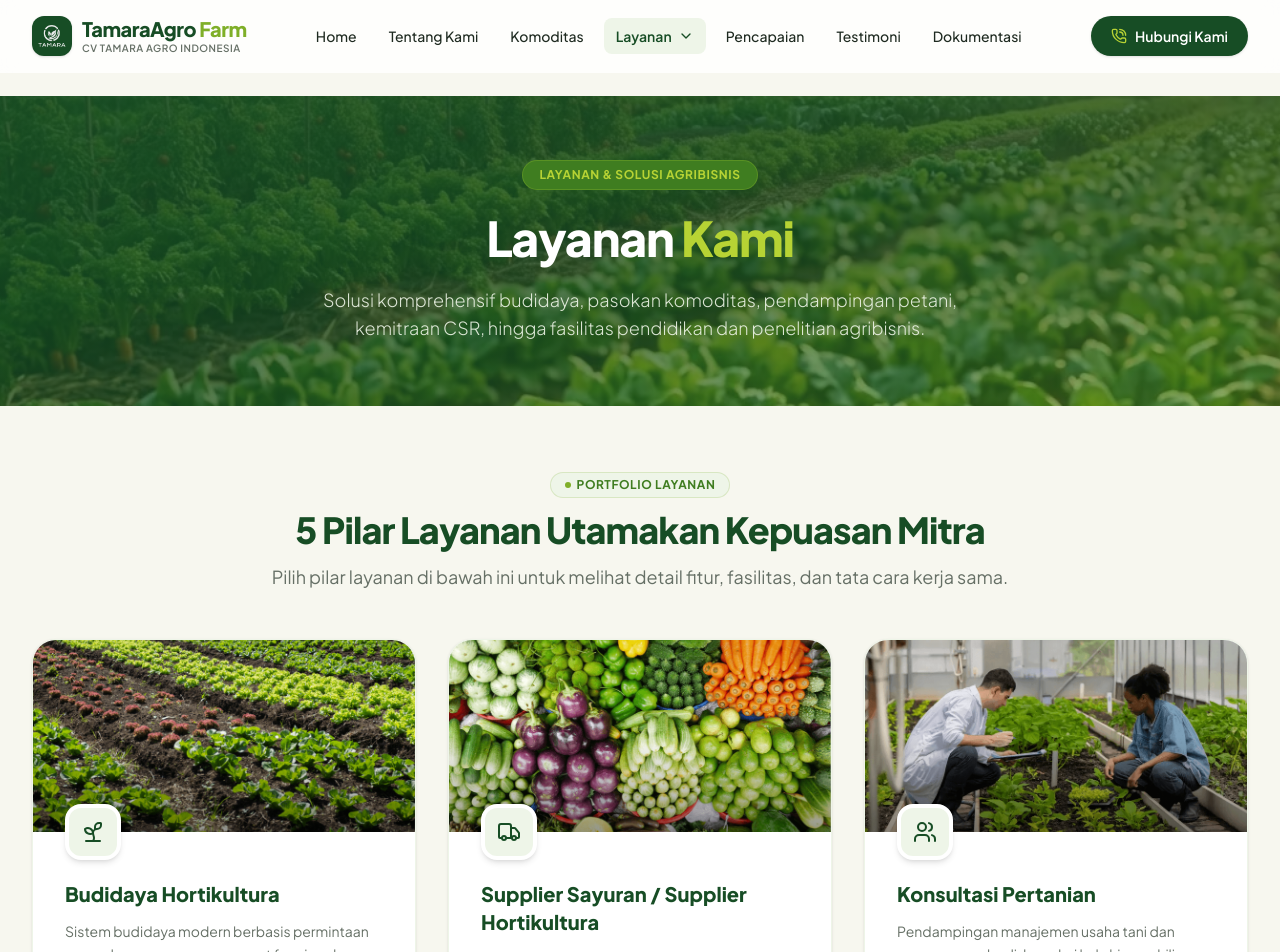
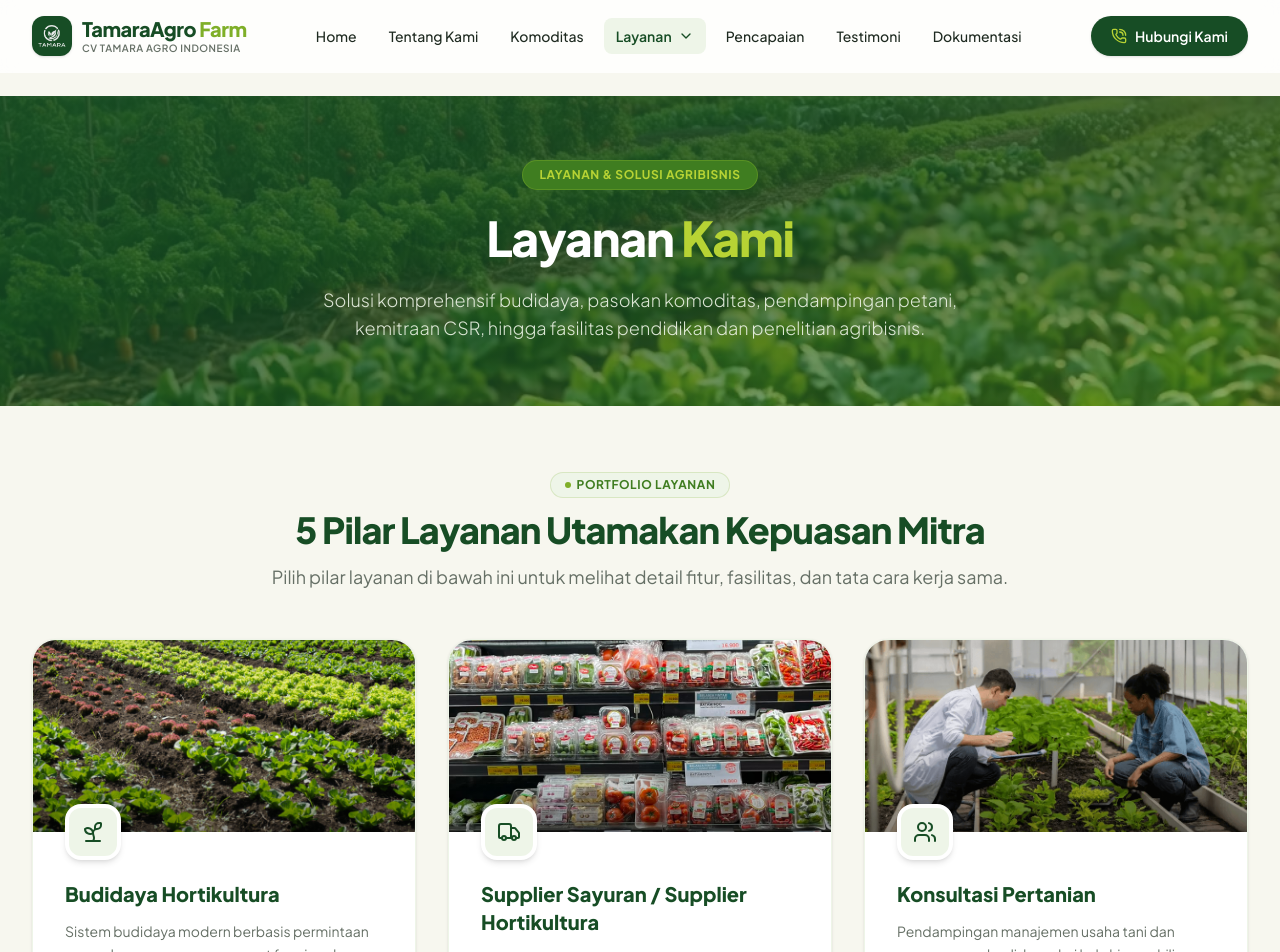
Before and after one commit to nazwaafyy/Tamaragofarm, a React (Vite) app: page /layanan in a window 1280 px wide. Shown: the top 952 px of the page. Built offline with nearby package versions, Linux system fonts and the light colour scheme.

Commit message:
feat: add services data configuration and supplier image asset

```diff
--- a/src/data/services.js
+++ b/src/data/services.js
@@ -19,7 +19,7 @@ export const services = [
     id: 'supplier-hortikultura',
     slug: 'supplier-hortikultura',
     title: 'Supplier Sayuran / Supplier Hortikultura',
-    image: '/layanan/Supplier-Sayuran.png',
+    image: '/layanan/Supplier-Sayuran.jpeg',
     shortDesc: 'Pasokan komoditas hortikultura segar dan terintegrasi untuk sektor supermarket, retail, horeca, hingga industri.',
     fullDesc: 'TamaraAgro Farm menyediakan pasokan hortikultura segar berkualitas melalui jaringan petani binaan dan sistem distribusi yang terintegrasi. Kami berkomitmen menghadirkan produk yang segar, berkualitas, dan tersedia secara berkelanjutan untuk memenuhi kebutuhan berbagai sektor.',
     iconName: 'Truck',
```
Also changed, not shown: public/layanan/Supplier-Sayuran.jpeg (added), public/layanan/Supplier-Sayuran.png (deleted).
